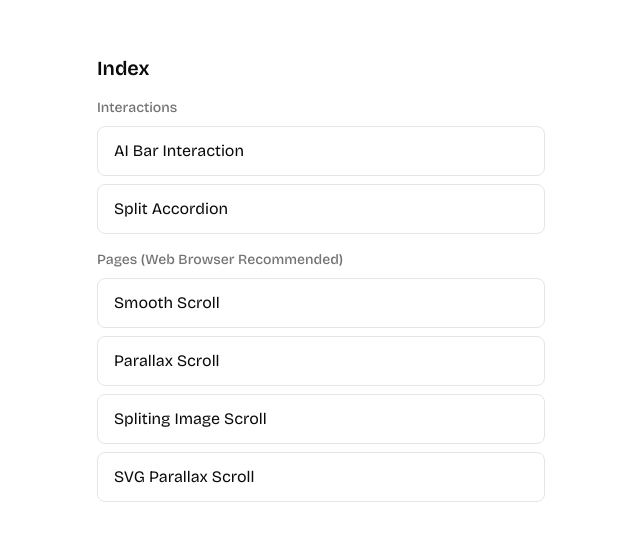
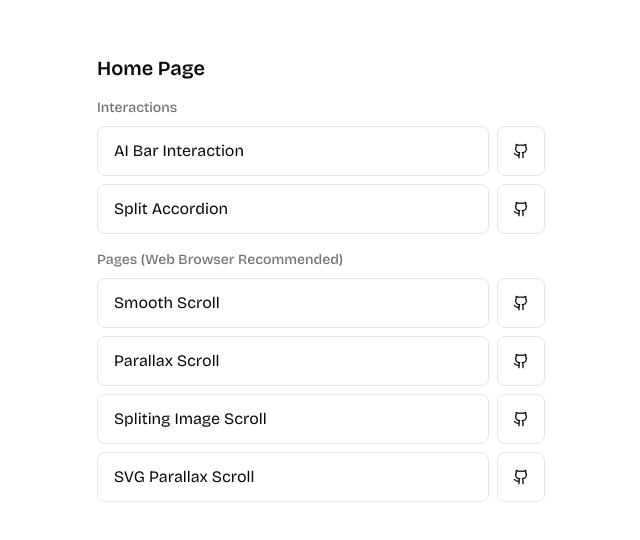
Before and after one commit to Surajx21/interactions, a Next.js app: page / in a window 1280 px wide. Shown: the part 122-662 px from the top of the page, without its empty margins (319-959 px from the left). Built offline with nearby package versions, Linux system fonts and the light colour scheme.

Commit message:
feat(home): refactor page structure and add demo links

```diff
--- a/app/page.tsx
+++ b/app/page.tsx
@@ -1,58 +1,102 @@
 import Link from "next/link";
+import type { Route } from "next";
+import { Github } from "lucide-react";
+
+const REPO_URL = "https://github.com/Surajx21/interactions";
+const GITHUB_TREE = `${REPO_URL}/tree/main/app`;
+
+type DemoLink = {
+  title: string;
+  href: Route;
+  sourcePath: string;
+};
+
+const interactionLinks: DemoLink[] = [
+  {
+    title: "AI Bar Interaction",
+    href: "/interactions/ai-bar-interaction",
+    sourcePath: `${GITHUB_TREE}/interactions/ai-bar-interaction`,
+  },
+  {
+    title: "Split Accordion",
+    href: "/interactions/split-accordion",
+    sourcePath: `${GITHUB_TREE}/interactions/split-accordion`,
+  },
+];
+
+const pageLinks: DemoLink[] = [
+  {
+    title: "Smooth Scroll",
+    href: "/pages/smooth-scroll",
+    sourcePath: `${GITHUB_TREE}/pages/smooth-scroll`,
+  },
+  {
+    title: "Parallax Scroll",
+    href: "/pages/parallax-scroll",
+    sourcePath: `${GITHUB_TREE}/pages/parallax-scroll`,
+  },
+  {
+    title: "Spliting Image Scroll",
+    href: "/pages/splitting-image-scroll",
+    sourcePath: `${GITHUB_TREE}/pages/splitting-image-scroll`,
+  },
+  {
+    title: "SVG Parallax Scroll",
+    href: "/pages/svg-parallax-scroll",
+    sourcePath: `${GITHUB_TREE}/pages/svg-parallax-scroll`,
+  },
+];
+
+function DemoRow({ title, href, sourcePath }: DemoLink) {
+  return (
+    <div className="flex gap-2">
+      <Link
+        className="flex-1 rounded-md border px-4 py-3 hover:bg-accent/50 transition-colors"
+        href={href}
+      >
+        {title}
+      </Link>
+      <a
+        href={sourcePath}
+        target="_blank"
+        rel="noopener noreferrer"
+        aria-label={`View ${title} source on GitHub`}
+        title={`View ${title} source on GitHub`}
+        className="inline-flex w-12 shrink-0 items-center justify-center rounded-md border hover:bg-accent/50 transition-colors"
+      >
+        <Github className="size-4" />
+      </a>
+    </div>
+  );
+}
 
 export default function Home() {
   return (
     <main className="min-h-screen flex items-center justify-center p-6">
       <div className="w-full max-w-md space-y-4">
-        <h1 className="text-xl font-semibold">Index</h1>
+        <div className="flex items-center justify-between">
+          <h1 className="text-xl font-semibold">Home Page</h1>
+        </div>
 
         <section className="space-y-2">
           <h2 className="text-sm font-medium text-muted-foreground">
             Interactions
           </h2>
           <nav className="space-y-2">
-            <Link
-              className="block rounded-md border px-4 py-3 hover:bg-accent/50 transition-colors"
-              href="/interactions/ai-bar-interaction"
-            >
-              AI Bar Interaction
-            </Link>
-            <Link
-              className="block rounded-md border px-4 py-3 hover:bg-accent/50 transition-colors"
-              href="/interactions/split-accordion"
-            >
-              Split Accordion
-            </Link>
+            {interactionLinks.map((link) => (
+              <DemoRow key={link.href} {...link} />
+            ))}
           </nav>
         </section>
 
         <section className="space-y-2">
-          <h2 className="text-sm font-medium text-muted-foreground">Pages (Web Browser Recommended)</h2>
+          <h2 className="text-sm font-medium text-muted-foreground">
+            Pages (Web Browser Recommended)
+          </h2>
           <nav className="space-y-2">
-            <Link
-              className="block rounded-md border px-4 py-3 hover:bg-accent/50 transition-colors"
-              href="/pages/smooth-scroll"
-            >
-              Smooth Scroll
-            </Link>
-            <Link
-              className="block rounded-md border px-4 py-3 hover:bg-accent/50 transition-colors"
-              href="/pages/parallax-scroll"
-            >
-              Parallax Scroll
-            </Link>
-            <Link
-              className="block rounded-md border px-4 py-3 hover:bg-accent/50 transition-colors"
-              href="/pages/splitting-image-scroll"
-            >
-              Spliting Image Scroll
-            </Link>
-            <Link
-              className="block rounded-md border px-4 py-3 hover:bg-accent/50 transition-colors"
-              href="/pages/svg-parallax-scroll"
-            >
-              SVG Parallax Scroll
-            </Link>
+            {pageLinks.map((link) => (
+              <DemoRow key={link.href} {...link} />
+            ))}
           </nav>
         </section>
       </div>
```
